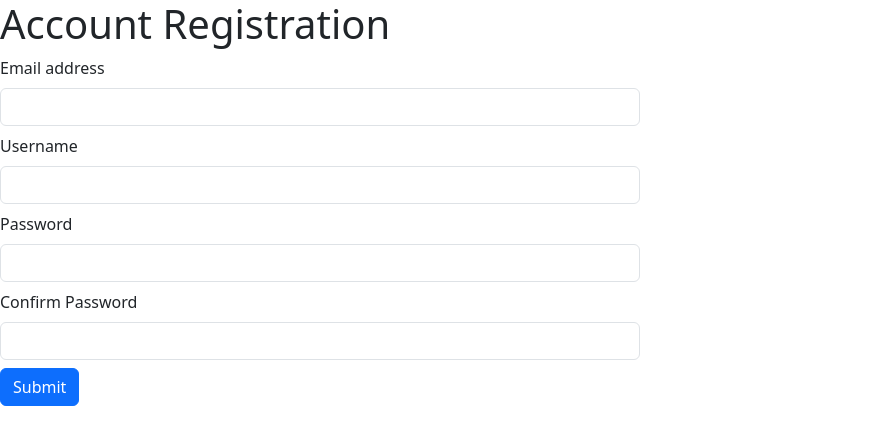
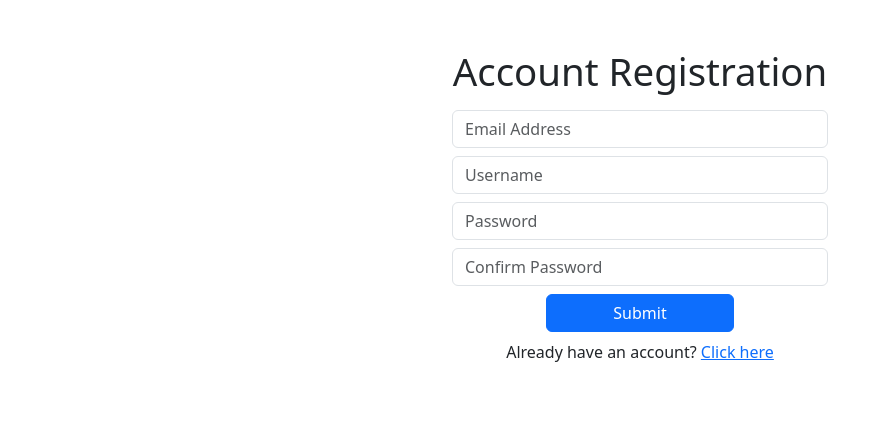
Before and after one commit to Fim99/INFO_4290_Project, a PHP site: page /register.php in a window 1280 px wide. Shown: the top 445 px of the page, without its empty margins (0-891 px from the left). Run offline with PHP 8.4, Linux system fonts and the light colour scheme.

Commit message:
Style update

```diff
--- a/register.php
+++ b/register.php
@@ -13,29 +13,36 @@
 </head>
 
 <body>
-	<h1>Account Registration</h1>
 	<form name="account_creation" method="post" action="">
-		<div class="col-sm-6 mb-2">
-			<label for="email" class="form-label">Email address</label>
-			<input type="email" name="email" class="form-control" id="email" aria-describedby="emailHelp" required>
+		<div style="width:25em" class="container-fluid col-6 mt-5 text-center">
+			<h1 class="mb-3" style="font-size:2.4em">Account Registration</h1>
+			<div class="d-flex mb-2">
+				<input type="email" name="email" class="form-control" id="email" aria-describedby="emailHelp" placeholder="Email Address" required>
+			</div>
+			<div class="mb-2">
+				<input type="text" name="username" class="form-control" id="username" placeholder="Username" autocomplete="off" minlength="3" maxlength="50" required>
+			</div>
+			<div class="mb-2">
+				<input type="password" name="password" class="form-control" id="password" placeholder="Password" minlength="8" maxlength="72" required>
+			</div>
+			<div class="mb-2">
+				<input type="password" name="confirm_password" class="form-control" id="confirm_password" placeholder="Confirm Password" minlength="8" maxlength="72" required>
+			</div>
+			<div class="mb-2" style="margin-left:auto">
+				<button type="submit" name="submit" class="btn btn-primary w-50">Submit</button>
+			</div>
+			<p>Already have an account? <a href="login.php">Click here</a></p>
 		</div>
-		<div class="col-sm-6 mb-2">
-			<label for="username" class="form-label">Username</label>
-			<input type="text" name="username" class="form-control" id="username" autocomplete="off" minlength="3" maxlength="50" required>
-		</div>
-		<div class="col-sm-6 mb-2">
-			<label for="password" class="form-label">Password</label>
-			<input type="password" name="password" class="form-control" id="password" minlength="8" maxlength="72" required>
-		</div>
-		<div class="col-sm-6 mb-2">
-			<label for="confirm_password1" class="form-label">Confirm Password</label>
-			<input type="password" name="confirm_password" class="form-control" id="confirm_password" minlength="8" maxlength="72" required>
-		</div>
-		<button type="submit" name="submit" class="btn btn-primary">Submit</button>
+
 	</form>
 </body>
 
 <?php
+	function error_message($string)
+	{
+		echo "<p class='text-center mb-0' style='color:#e00000'>" . $string .  "</p>";
+	}
+
 	$sql_servername = "localhost";
 	$sql_username = "root";
 	$sql_password = "";
@@ -62,15 +69,15 @@
 		// Check if the passwords match.
 		if ($password != $confirm_password && $valid_input)
 		{
-			echo "<p>Passwords do not match.</p>";
+			error_message("Passwords do not match.");
 			$valid_input = false;
 		}
 
 		// Limit the amount of possible characters for the username.
 		if(preg_match("/[^A-z0-9_-]/", $username) && $valid_input)
 		{
-			echo "<p>Username contains invalid characters.</p>";
-			echo "<p>Only alphanumeric characters, underscores, and hyphens are permitted.</p>";
+			error_message("Username contains invalid characters.");
+			error_message("Only alphanumeric characters, underscores, and hyphens are permitted.");
 			$valid_input = false;
 		}
 
@@ -97,7 +104,7 @@
 		$result = $conn->query($sql);
 		if($result->num_rows > 0 && $valid_input)
 		{
-			echo "<p>Username is taken.</p>";
+			error_message("Username is taken.");
 			$valid_input = false;
 		}
 
```
